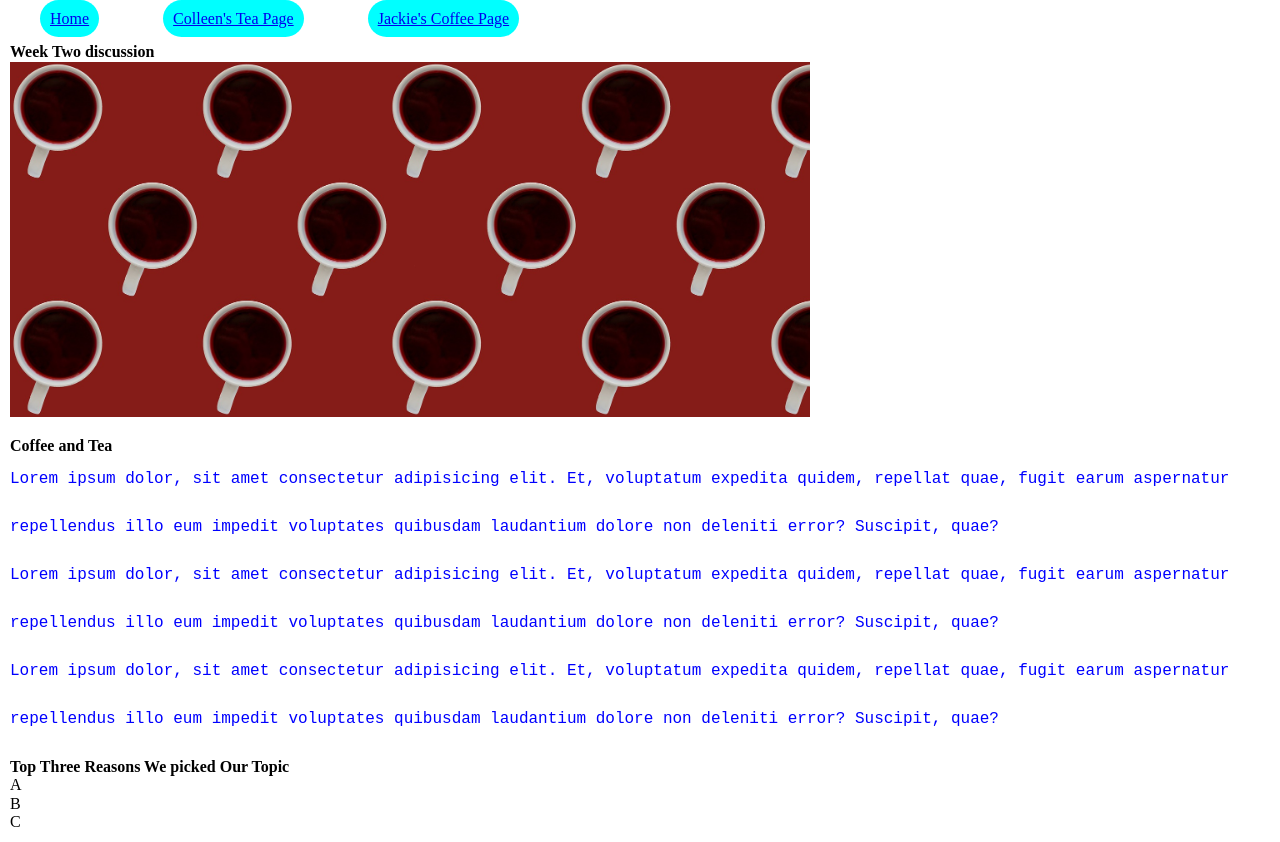
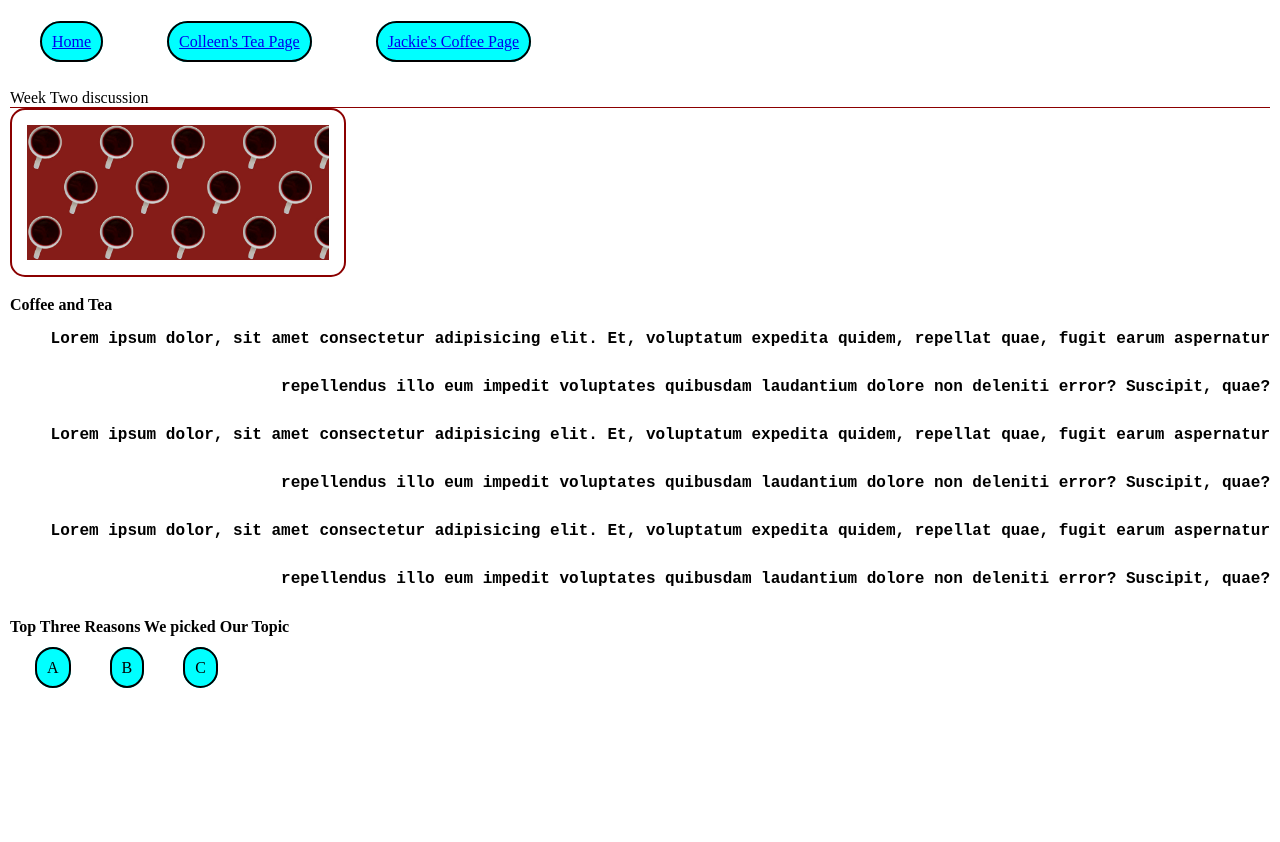
Before and after one commit to lemmasamaha/339week4, a plain HTML site: page index.html in a window 1280 px wide. After the commit the page ends 800 px from the top, so only its background shows below. Drawn offline with Linux system fonts and the light colour scheme; files that its build step writes are made by us from their sources.

Commit message:
Add files via upload

```diff
--- /dev/null
+++ b/css/student2.css
@@ -0,0 +1,51 @@
+body {
+    margin:5px;
+    padding:5px;
+    line-height:1.15;
+}
+
+h1,h2, h3{
+    font-weight: bold;
+    margin-top:15px;
+}
+
+h1 {
+    font-weight: normal;
+    border-bottom: 1px #8b0000 solid;
+}
+
+ul li{
+    display: inline;
+    padding: 10px;
+    line-height: 4;
+    margin-left: 25px;
+    list-style-type: upper-roman;
+    border: 2px #000000 solid;
+    border-radius: 20px;
+    background-color: #00ffff;
+}
+
+li {
+    display: inline-block;
+    border: 2px #8b0000 double;
+    border-radius: 15px;
+    padding: 15px;
+    margin: 10px;
+    width: 24%;
+}
+
+img {
+    display: inline-block;
+    border: 2px #8b0000 double;
+    border-radius: 15px;
+    padding: 15px;
+    margin: none;
+    width: 24%;
+}
+
+p {
+    text-align: right;
+    color: #000000;
+    line-height: 3;
+    font-weight: bold;
+}
```
Also changed, not shown: jackie.html (+3 -2 lines).
